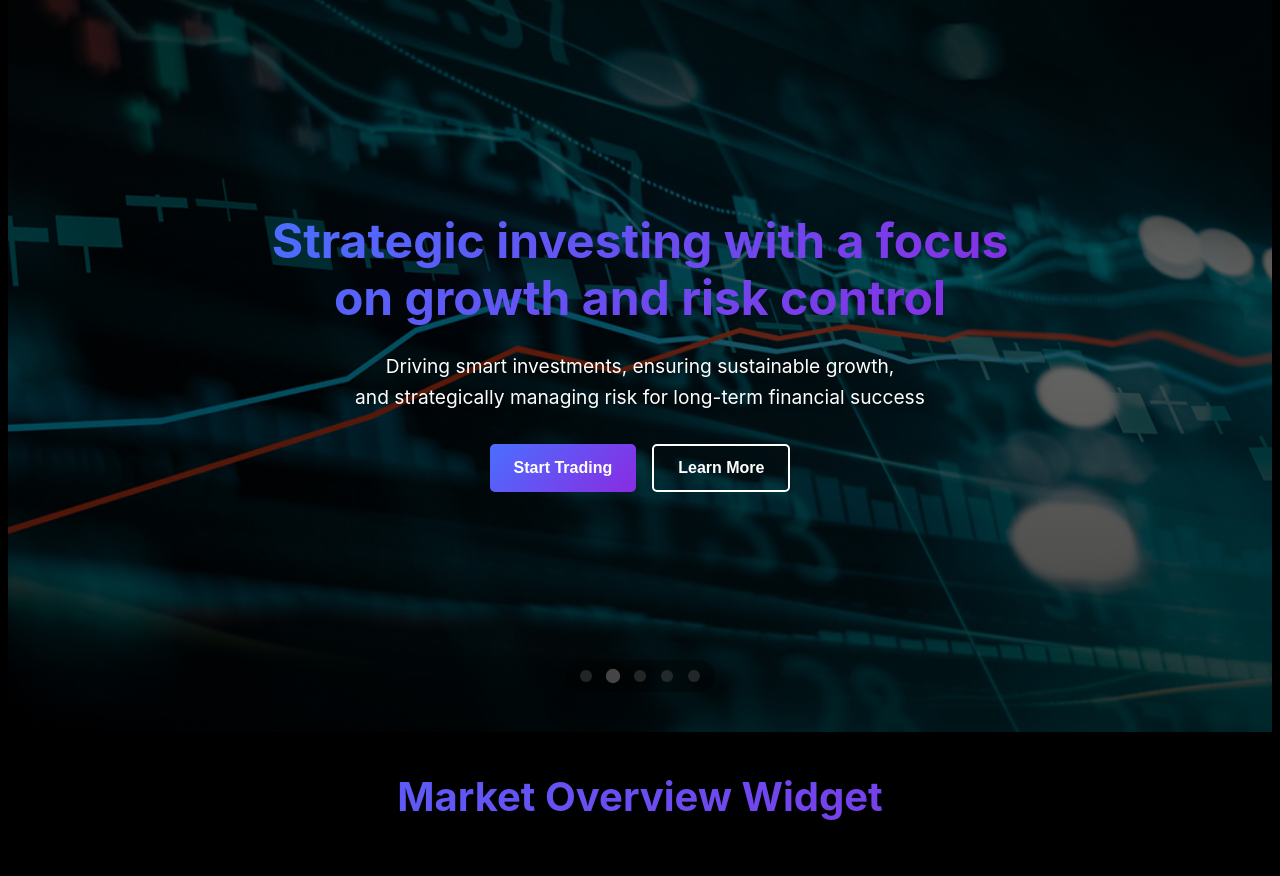
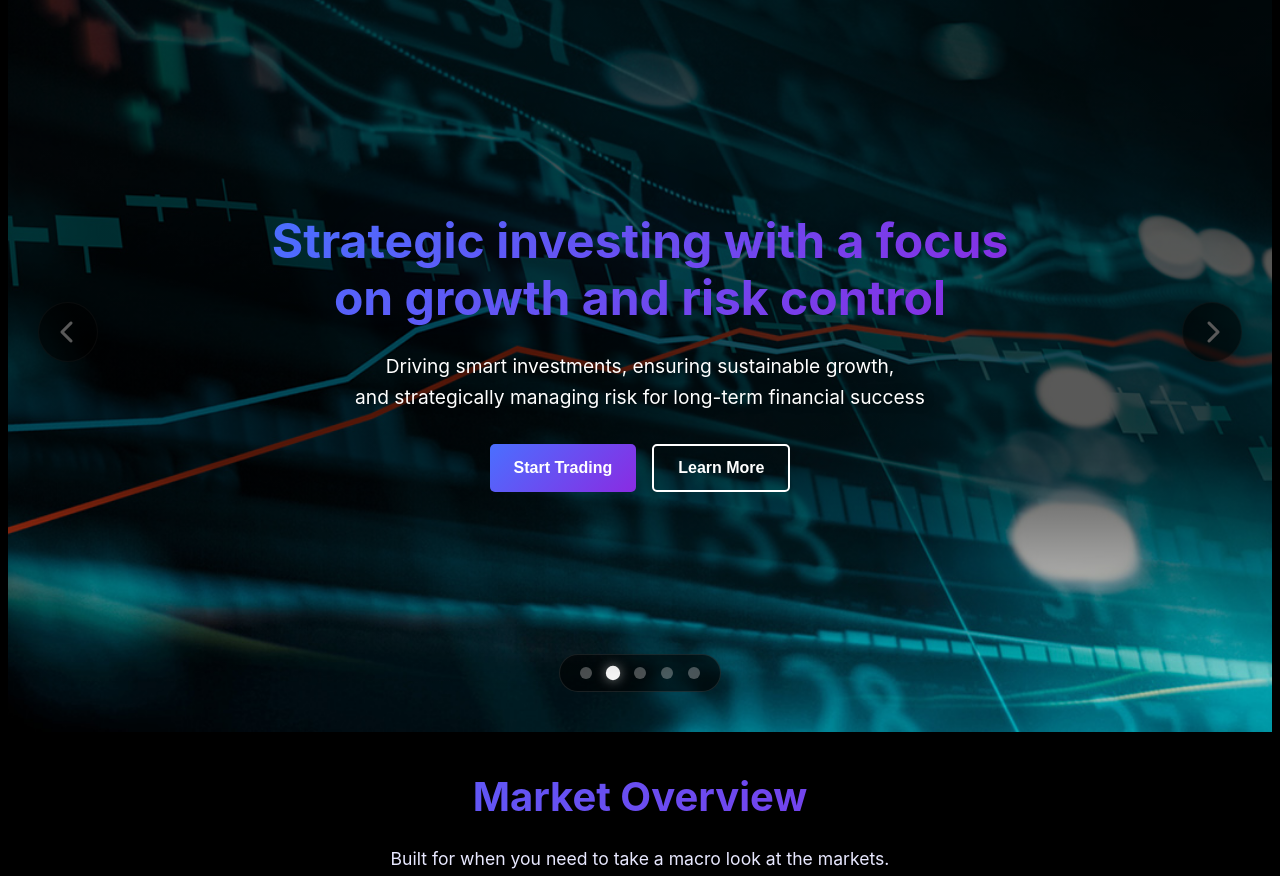
Before and after one commit to khurramsaadat/taimur101, a plain HTML site: page index.html in a window 1280 px wide. Shown: the part 76-952 px from the top of the page. Drawn offline with Linux system fonts and the light colour scheme; a script that the page names is missing.

Commit message:
Enhanced slider functionality: improved navigation arrows and dots, added interactive controls

```diff
--- a/css/styles.css
+++ b/css/styles.css
@@ -183,28 +183,32 @@ body {
     transform: translateX(-50%);
     display: flex;
     gap: 15px;
-    z-index: 20;
-    background: rgba(0, 0, 0, 0.4);
-    padding: 10px 15px;
+    z-index: 10;
+    background: rgba(0, 0, 0, 0.6);
+    padding: 12px 20px;
     border-radius: 30px;
+    border: 1px solid rgba(255, 255, 255, 0.1);
 }
 
 .nav-dot {
     width: 12px;
     height: 12px;
     border-radius: 50%;
-    background: rgba(255, 255, 255, 0.5);
+    background: rgba(255, 255, 255, 0.3);
     cursor: pointer;
     transition: all 0.3s ease;
+    position: relative;
 }
 
 .nav-dot:hover {
-    background: rgba(255, 255, 255, 0.8);
+    background: rgba(255, 255, 255, 0.9);
+    transform: scale(1.2);
 }
 
 .nav-dot.active {
     background: #ffffff;
     transform: scale(1.2);
+    box-shadow: 0 0 10px rgba(255, 255, 255, 0.5);
 }
 
 /* Hero Overlay - Make it darker */
@@ -213,16 +217,12 @@ body {
     top: 0;
     left: 0;
     width: 100%;
-    height: 100%;
+    height: 85%; /* Reduced from 90% to 85% to expose more of the dots area */
     z-index: 2;
-    background: rgba(0, 0, 0, 0.65); /* Increased opacity from 0.4 to 0.65 */
-    /* Optional: Add gradient for even better readability */
-    background: linear-gradient(
-        to bottom,
-        rgba(0, 0, 0, 0.75) 0%,
-        rgba(0, 0, 0, 0.6) 50%,
-        rgba(0, 0, 0, 0.75) 100%
-    );
+    background: rgba(0, 0, 0, 0.65);
+    pointer-events: none;
+    padding-bottom: 80px; /* Increased padding for smoother transition */
+    background: linear-gradient(to bottom, rgba(0, 0, 0, 0.65) 70%, rgba(0, 0, 0, 0)); /* Added gradient fade-out */
 }
 
 /* Hero Content */
@@ -2197,3 +2197,73 @@ h2 {
         max-width: 70%;
     }
 }
+
+.section-header {
+    text-align: center;
+    margin-bottom: 2rem;
+}
+
+.section-header h2 {
+    margin-bottom: 1rem;
+}
+
+.section-description {
+    color: var(--text-secondary);
+    font-size: 1.1rem;
+    max-width: 600px;
+    margin: 0 auto;
+    line-height: 1.6;
+}
+
+/* Ensure slider arrows are above overlay */
+.slider-arrow {
+    z-index: 10;
+    background: rgba(0, 0, 0, 0.6);
+    border: 1px solid rgba(255, 255, 255, 0.1);
+    color: white;
+    width: 60px; /* Increased from 40px */
+    height: 60px; /* Increased from 40px */
+    border-radius: 50%;
+    display: flex;
+    align-items: center;
+    justify-content: center;
+    cursor: pointer;
+    transition: all 0.3s ease;
+    position: absolute;
+    top: 50%;
+    transform: translateY(-50%);
+    font-size: 24px; /* Added larger font size */
+    box-shadow: 0 0 15px rgba(0, 0, 0, 0.3); /* Added shadow for depth */
+}
+
+.slider-arrow:hover {
+    background: rgba(0, 0, 0, 0.8);
+    border-color: rgba(255, 255, 255, 0.3);
+    transform: translateY(-50%) scale(1.1); /* Added scale effect on hover */
+    box-shadow: 0 0 20px rgba(0, 0, 0, 0.4); /* Enhanced shadow on hover */
+}
+
+.slider-arrow.prev {
+    left: 30px; /* Increased from 20px */
+}
+
+.slider-arrow.next {
+    right: 30px; /* Increased from 20px */
+}
+
+/* Mobile responsive adjustments for arrows */
+@media (max-width: 768px) {
+    .slider-arrow {
+        width: 50px; /* Slightly smaller on mobile */
+        height: 50px;
+        font-size: 20px;
+    }
+
+    .slider-arrow.prev {
+        left: 20px;
+    }
+
+    .slider-arrow.next {
+        right: 20px;
+    }
+}
--- a/index.html
+++ b/index.html
@@ -125,18 +125,12 @@
     <section class="market-overview-section">
         <div class="container">
             <div class="section-header">
-                <h2>Market Overview Widget</h2>
-                <p>Built for when you need to take a macro look at the markets.</p>
-                <p>This widget works particularly well on homepages.</p>
+                <h2>Market Overview</h2>
+                <p class="section-description">Built for when you need to take a macro look at the markets.</p>
             </div>
             <!-- TradingView Widget BEGIN -->
             <div class="tradingview-widget-container">
                 <div class="tradingview-widget-container__widget"></div>
-                <div class="tradingview-widget-copyright">
-                    <a href="https://www.tradingview.com/" rel="noopener nofollow" target="_blank">
-                        <span class="blue-text">Track all markets on TradingView</span>
-                    </a>
-                </div>
                 <script type="text/javascript" src="https://s3.tradingview.com/external-embedding/embed-widget-market-overview.js" async>
                 {
                     "colorTheme": "dark",
@@ -394,5 +388,6 @@
     </footer>
 
     <script src="js/main.js"></script>
+    <script src="js/slider.js"></script>
 </body>
 </html>
--- /dev/null
+++ b/js/slider.js
@@ -0,0 +1,56 @@
+document.addEventListener('DOMContentLoaded', function() {
+    const slides = document.querySelectorAll('.slide');
+    const dots = document.querySelectorAll('.nav-dot');
+    const prevArrow = document.querySelector('.slider-arrow.prev');
+    const nextArrow = document.querySelector('.slider-arrow.next');
+    let currentSlide = 0;
+
+    // Function to show a specific slide
+    function showSlide(index) {
+        // Hide all slides
+        slides.forEach(slide => {
+            slide.style.opacity = '0';
+            slide.style.pointerEvents = 'none';
+        });
+
+        // Remove active class from all dots
+        dots.forEach(dot => {
+            dot.classList.remove('active');
+        });
+
+        // Show the selected slide
+        slides[index].style.opacity = '1';
+        slides[index].style.pointerEvents = 'auto';
+        dots[index].classList.add('active');
+    }
+
+    // Previous slide function
+    function prevSlide() {
+        currentSlide = (currentSlide - 1 + slides.length) % slides.length;
+        showSlide(currentSlide);
+    }
+
+    // Next slide function
+    function nextSlide() {
+        currentSlide = (currentSlide + 1) % slides.length;
+        showSlide(currentSlide);
+    }
+
+    // Add click events to arrows
+    prevArrow.addEventListener('click', prevSlide);
+    nextArrow.addEventListener('click', nextSlide);
+
+    // Add click events to dots
+    dots.forEach((dot, index) => {
+        dot.addEventListener('click', () => {
+            currentSlide = index;
+            showSlide(currentSlide);
+        });
+    });
+
+    // Optional: Auto-advance slides every 5 seconds
+    setInterval(nextSlide, 5000);
+
+    // Show first slide initially
+    showSlide(currentSlide);
+});
```
Also changed, not shown: assets/images/stocks03.jpg, assets/images/stocks04.jpg.
